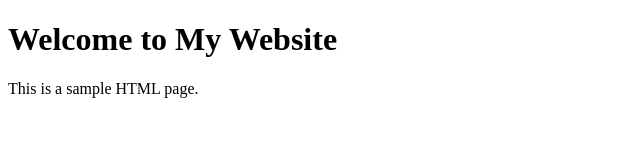
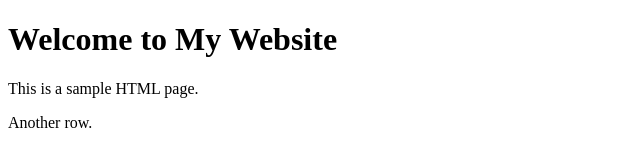
Before and after one commit to purotu/testi-26-03, a plain HTML site: page index.html in a window 1280 px wide. Shown: the full height of the page, 0-640 px from the left. Drawn offline with Linux system fonts and the light colour scheme.

Commit message:
Update index.html

```diff
--- a/index.html
+++ b/index.html
@@ -6,5 +6,6 @@
 <body>
   <h1>Welcome to My Website</h1>
   <p>This is a sample HTML page.</p>
+  <p>Another row.</p>
 </body>
 </html>
```
